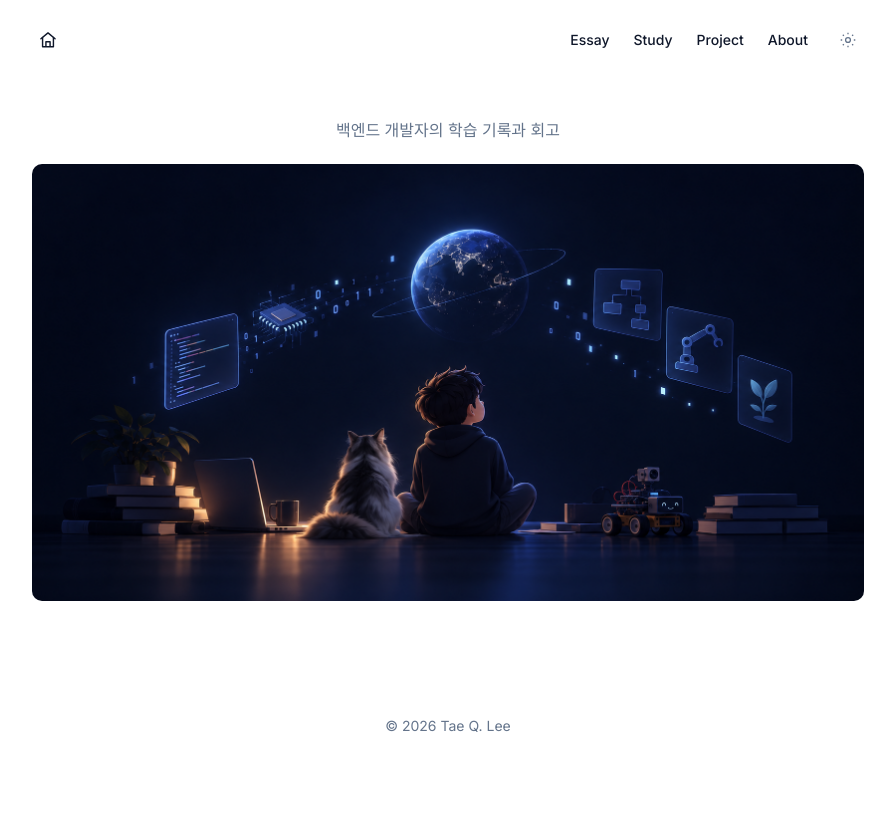
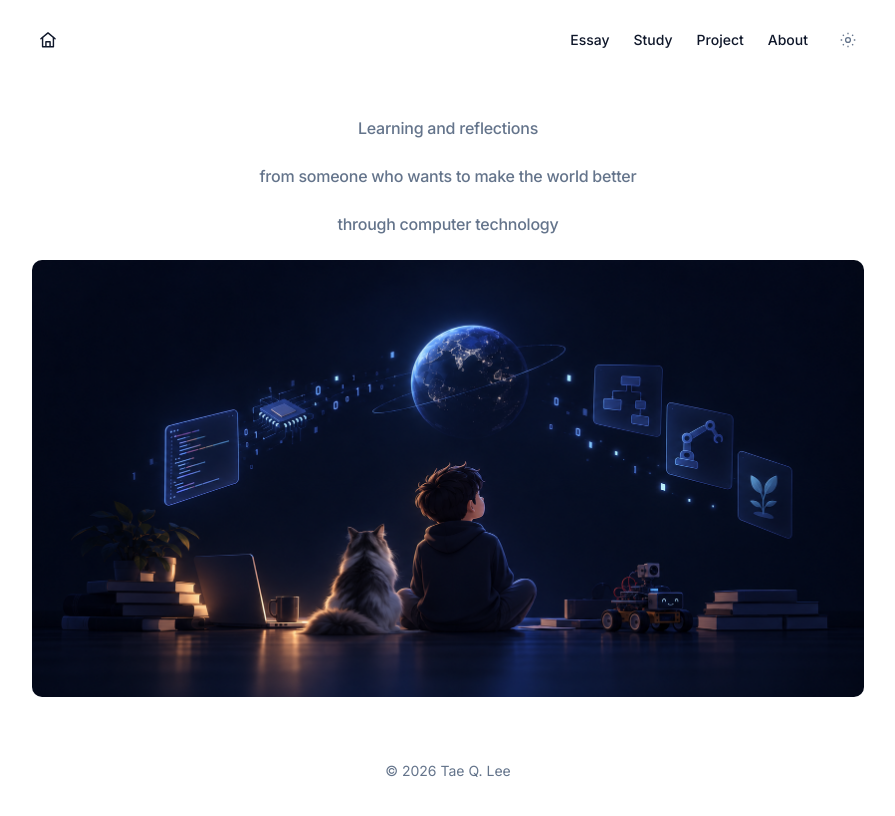
Before and after one commit to taeQlee/taeqlee-blog, a Next.js app: page / in a window 1280 px wide. Shown: the top 816 px of the page, without its empty margins (192-1087 px from the left). Built offline with nearby package versions, Linux system fonts and the light colour scheme.

Commit message:
final fix

```diff
--- a/app/page.tsx
+++ b/app/page.tsx
@@ -1,10 +1,19 @@
-import { PageIntro } from "@/components/PageIntro";
 import Image from "next/image";
 
 export default function HomePage() {
   return (
     <div className="home-page">
-      <PageIntro>백엔드 개발자의 학습 기록과 회고</PageIntro>
+      <div className="flex flex-col items-center justify-center px-4 pt-6 sm:pt-8">
+        <p className="flex max-w-[34rem] flex-col text-center text-sm leading-7 font-medium tracking-[-0.015em] text-[var(--muted)] sm:text-base sm:leading-8">
+          <span>Learning and reflections</span>
+
+          <span className="mt-4">
+            from someone who wants to make the world better
+          </span>
+
+          <span className="mt-4">through computer technology</span>
+        </p>
+      </div>
       <div className="home-image">
         <Image
           src="/images/mainImage.png"
```
